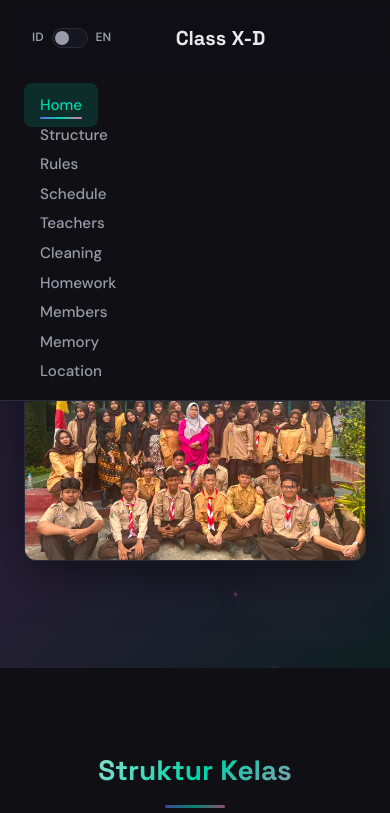
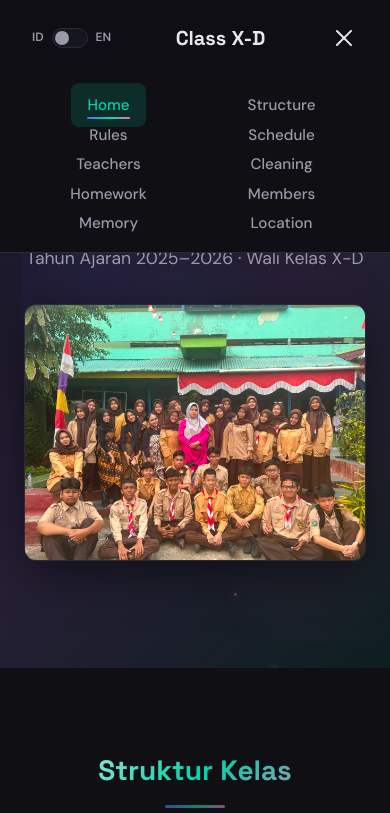
Before and after one commit to Rafax34/Class-website, a website: page index.html in a window 390 px wide. Both pictures are taken after a click on the button "Toggle menu". Shown: the top 813 px of the page. Drawn offline with Linux system fonts and the light colour scheme; files whose address does not match are found by name.

Commit message:
Nav: 3-column grid layout on desktop, hamburger dropdown on mobile; fixed hamburger visibility

```diff
--- a/index.html
+++ b/index.html
@@ -21,15 +21,15 @@
   <nav class="nav" id="nav">
     <div class="nav-inner">
       <a href="#" class="nav-brand">Class X-D</a>
+      <button class="nav-toggle" id="navToggle" aria-label="Toggle menu" aria-expanded="false">
+        <span class="hamburger"></span>
+      </button>
       <button class="lang-toggle" id="langToggle" aria-label="Toggle language">
         <span class="lang-label">ID</span>
         <span class="lang-switch">
           <span class="lang-switch-slider"></span>
         </span>
         <span class="lang-label">EN</span>
-      </button>
-      <button class="nav-toggle" id="navToggle" aria-label="Toggle menu" aria-expanded="false">
-        <span class="hamburger"></span>
       </button>
       <ul class="nav-links" id="navLinks">
         <li><a href="#hero" data-en="Home" data-id="nav-home">Home</a></li>
--- a/style.css
+++ b/style.css
@@ -57,7 +57,10 @@ button { font: inherit; background: none; border: none; cursor: pointer; }
 .nav-inner { max-width: 1100px; margin: 0 auto; padding: 1rem 1.5rem; display: flex; align-items: center; justify-content: space-between; gap: 1rem; }
 .nav-brand { font-family: var(--font-heading); font-weight: 700; font-size: 1.25rem; color: var(--text); }
 .nav-brand:hover { color: var(--accent); }
+
+/* Hamburger button - visible on mobile only */
 .nav-toggle {
+  display: none;
   width: 44px;
   height: 44px;
   border-radius: var(--radius-sm);
@@ -74,33 +77,30 @@ button { font: inherit; background: none; border: none; cursor: pointer; }
 .nav-toggle[aria-expanded="true"] .hamburger { background: transparent; }
 .nav-toggle[aria-expanded="true"] .hamburger::before { transform: rotate(45deg) translate(5px, 5px); }
 .nav-toggle[aria-expanded="true"] .hamburger::after { transform: rotate(-45deg) translate(5px, -5px); }
+
+/* Nav links - 3-column grid on desktop, dropdown on mobile */
 .nav-links {
-  position: absolute;
-  top: 100%;
-  left: 0;
-  right: 0;
-  grid-template-columns: 1fr;
-  padding: 1rem 1.5rem;
-  background: var(--bg);
-  border-bottom: 1px solid var(--border);
-  display: none;
+  display: grid;
+  grid-template-columns: repeat(3, 1fr);
   gap: 0.25rem;
+  width: 100%;
+  justify-items: center;
 }
-.nav-links.open { display: grid; }
 .nav-links a {
   position: relative;
-  padding: 0.75rem 1rem;
+  width: 100%;
+  text-align: center;
+  padding: 0.5rem 0.75rem;
   border-radius: var(--radius-sm);
   font-weight: 500;
-  font-size: 0.95rem;
+  font-size: 0.85rem;
   color: var(--text-muted);
   transition: color var(--transition-smooth), background var(--transition-smooth);
-  text-align: left;
 }
 .nav-links a::before {
   content: '';
   position: absolute;
-  bottom: 0.5rem; left: 1rem; right: 1rem;
+  bottom: 0.25rem; left: 0.75rem; right: 0.75rem;
   height: 2px;
   background: var(--gradient-accent);
   border-radius: 1px;
@@ -115,6 +115,35 @@ button { font: inherit; background: none; border: none; cursor: pointer; }
 }
 .nav-links a:hover::before,
 .nav-links a.active::before { transform: scaleX(1); }
+
+@media (max-width: 768px) {
+  .nav-toggle { display: flex; }
+  .lang-toggle { order: -1; }
+  .nav-links {
+    position: absolute;
+    top: 100%;
+    left: 0;
+    right: 0;
+    grid-template-columns: 1fr;
+    padding: 1rem 1.5rem;
+    background: var(--bg);
+    border-bottom: 1px solid var(--border);
+    display: none;
+    gap: 0.25rem;
+  }
+  .nav-links.open { display: grid; }
+  .nav-links a {
+    text-align: left;
+    padding: 0.75rem 1rem;
+    font-size: 0.95rem;
+  }
+  .nav-links a::before {
+    bottom: 0.5rem; left: 1rem; right: 1rem;
+  }
+}
+@media (max-width: 480px) {
+  .nav-links { grid-template-columns: repeat(2, 1fr); }
+}
 /* ===== LANGUAGE TOGGLE ===== */
 .lang-toggle {
   display: flex;
```
